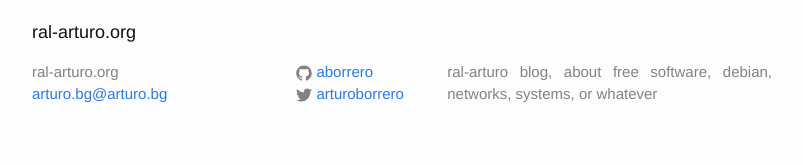
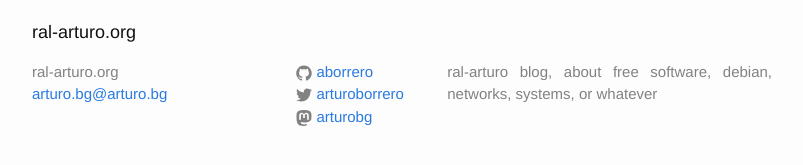
Before and after one commit to aborrero/ral-arturo.org, a Jekyll site: the page built from index.html, in a window 1280 px wide and 900 px high, scrolled down 7435 px. Shown: the part 712-877 px from the top of the window, without its empty margins (238-1041 px from the left). Built offline with Jekyll 4.4.1, drawn with Linux system fonts in a browser that asks for light colours; the list of posts is cut into pages by our own code.

Commit message:
ral-arturo: include mastodon link
Introduce mastodon link.

Signed-off-by: Arturo Borrero Gonzalez <arturo.bg@arturo.bg>

```diff
--- a/_config.yml
+++ b/_config.yml
@@ -6,6 +6,8 @@ url:			"https://ral-arturo.org"
 twitter_username:	arturoborrero
 github_username:	aborrero
 markdown:		kramdown
+mastodon_username: arturobg
+mastodon_server: mas.to
 
 #
 # pagination config
--- a/_includes/footer.html
+++ b/_includes/footer.html
@@ -25,6 +25,12 @@
             {% include icon-twitter.html username=site.twitter_username %}
           </li>
           {% endif %}
+
+          {% if site.mastodon_username %}
+          <li>
+            {% include icon-mastodon.html username=site.mastodon_username server=site.mastodon_server %}
+          </li>
+          {% endif %}
         </ul>
       </div>
 
--- /dev/null
+++ b/_includes/icon-mastodon.html
@@ -0,0 +1,3 @@
+<a rel="me" href="https://{{include.server}}/@{{ include.username }}">
+    <span class="icon icon--mastodon">{% include icon-mastodon.svg %}</span> <span class="username">{{ include.username }}</span>
+</a>
```
Also changed, not shown: _includes/icon-mastodon.svg (added).
